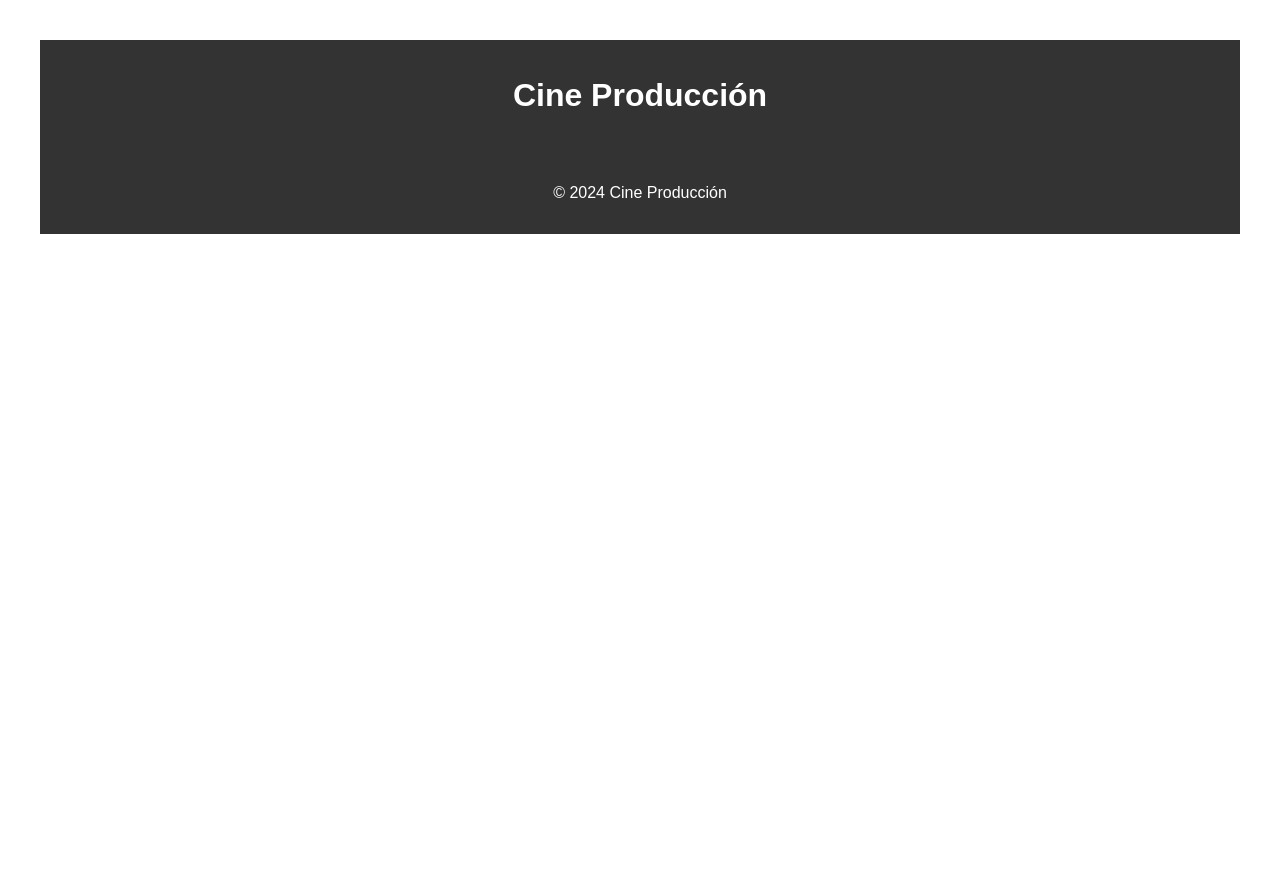
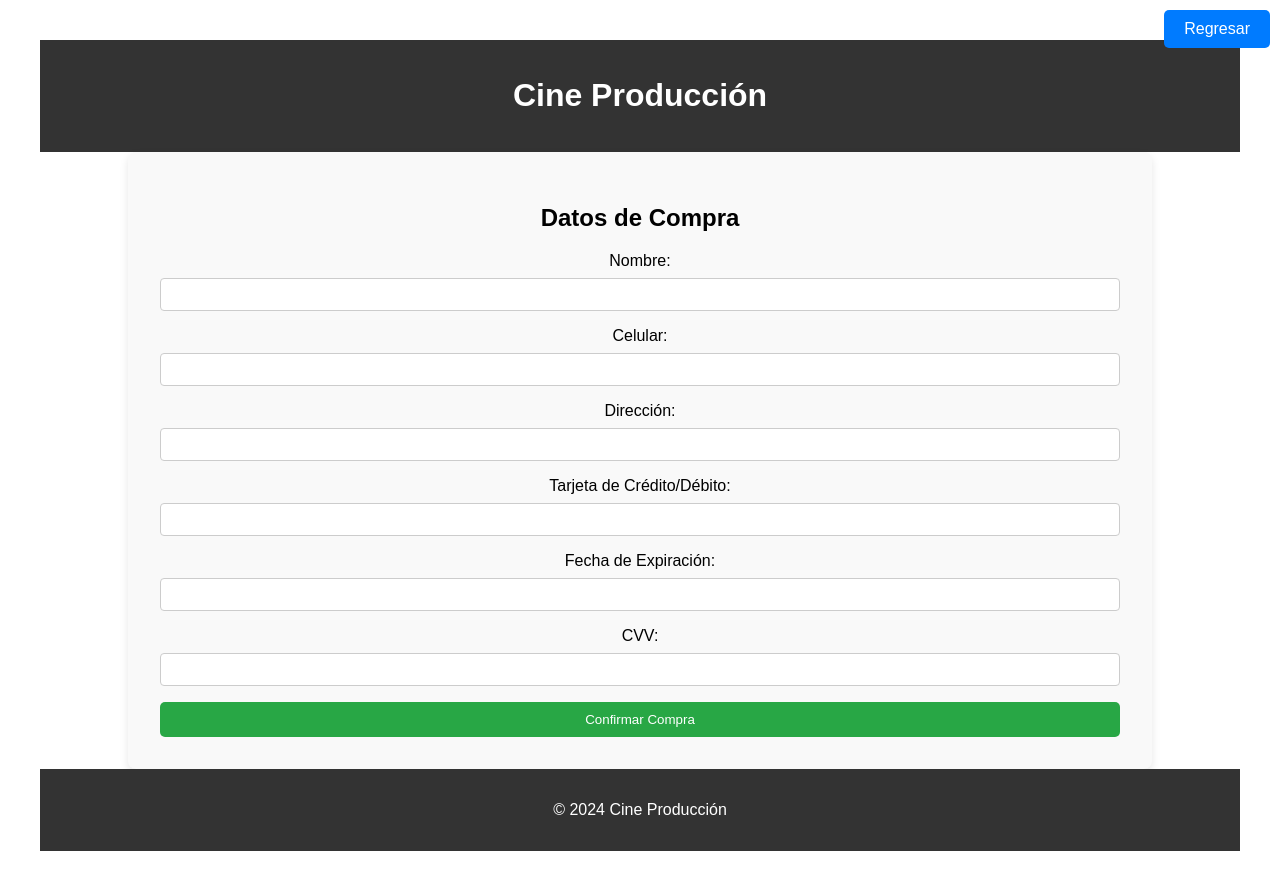
Before and after one commit to JNarvaez712/Proyecto---EDyA2, a React (Vite) app in the folder proyecto-cine/: page /checkout in a window 1280 px wide. Before the commit the page ends 800 px from the top, so only its background shows below. Built offline with nearby package versions, Linux system fonts and the light colour scheme; no server answers.

Commit message:
Avances del proyecto

```diff
--- a/proyecto-cine/package.json
+++ b/proyecto-cine/package.json
@@ -10,6 +10,8 @@
     "preview": "vite preview"
   },
   "dependencies": {
+    "jspdf": "^2.5.2",
+    "qrcode": "^1.5.4",
     "react": "^18.3.1",
     "react-dom": "^18.3.1",
     "react-router-dom": "^6.26.2"
--- a/proyecto-cine/src/App.jsx
+++ b/proyecto-cine/src/App.jsx
@@ -3,13 +3,17 @@ import { BrowserRouter as Router, Route, Routes } from 'react-router-dom';
 import Header from './componentes/header';
 import MovieList from './componentes/movielist';
 import Footer from './componentes/footer';
-import SeatReservation from './componentes/seatReservation';
 import FoodCombos from './componentes/combos';
+import Purchase from './componentes/purchase';
 import './App.css';
+import Reserve from './componentes/reserve';
+import Checkout from './componentes/checkout';
 
 const App = () => {
   const [movies, setMovies] = useState([]);
   const [combos, setCombos] = useState([]);
+  const [selectedSeats, setSelectedSeats] = useState([]);
+  const [selectedMovie, setSelectedMovie] = useState(null);
 
   useEffect(() => {
     const fetchMovies = async () => {
@@ -64,8 +68,10 @@ const App = () => {
       <Header />
       <Routes>
         <Route exact path="/" element={<MovieList movies={movies} />} />
-        <Route path="/reserve/:id" element={<SeatReservation movie={movies.find(m => m.id === parseInt(window.location.pathname.split('/').pop(), 10))} />} />
+        <Route path="/reserve/:id" element={<Reserve movies={movies} setSelectedSeats={setSelectedSeats} setSelectedMovie={setSelectedMovie}/>} />
         <Route path="/combos" element={<FoodCombos combos={combos} />} />
+        <Route path="/purchase" element={<Purchase selectedMovie={selectedMovie}/>} />
+        <Route path="/checkout" element={<Checkout />} />
       </Routes>
       <Footer />
     </Router>
--- /dev/null
+++ b/proyecto-cine/src/checkout.css
@@ -0,0 +1,49 @@
+.checkout-page {
+  padding: 2rem;
+  background-color: #f9f9f9;
+  border-radius: 8px;
+  box-shadow: 0 4px 8px rgba(0, 0, 0, 0.1);
+  max-width: 80%;
+  margin: 0 auto;
+}
+
+.checkout-page h2 {
+  text-align: center;
+  margin-bottom: 20px;
+}
+
+.checkout-form {
+  display: flex;
+  flex-direction: column;
+  gap: 1rem;
+}
+
+.form-group {
+  display: flex;
+  flex-direction: column;
+}
+
+.form-group label {
+  margin-bottom: 0.5rem;
+}
+
+.form-group input {
+  padding: 0.5rem;
+  border: 1px solid #ccc;
+  border-radius: 4px;
+}
+
+.submit-button {
+  background-color: #28a745;
+  color: white;
+  border: none;
+  padding: 10px 20px;
+  border-radius: 5px;
+  cursor: pointer;
+  transition: background-color 0.3s, transform 0.3s;
+}
+
+.submit-button:hover {
+  background-color: #218838;
+  transform: scale(1.05);
+}
--- /dev/null
+++ b/proyecto-cine/src/componentes/checkout.jsx
@@ -0,0 +1,103 @@
+import React, { useState } from 'react';
+import { useLocation, useNavigate } from 'react-router-dom';
+import jsPDF from 'jspdf';
+import QRCode from 'qrcode';
+import '../checkout.css';
+
+const Checkout = () => {
+    const location = useLocation();
+    const navigate = useNavigate();
+    const { selectedSeats, selectedCombo, selectedMovie } = location.state || {};
+    const [formData, setFormData] = useState({
+        name: '',
+        phone: '',
+        address: '',
+        cardNumber: '',
+        expiryDate: '',
+        cvv: ''
+    });
+
+    const handleChange = (e) => {
+        const { name, value } = e.target;
+        setFormData((prevData) => ({
+        ...prevData,
+        [name]: value
+        }));
+    };
+
+    const handleSubmit = async (e) => {
+        e.preventDefault();
+        console.log('Datos de compra:', formData);
+
+        // Generar el contenido del recibo
+        const receiptContent = `
+            Nombre: ${formData.name}
+            Celular: ${formData.phone}
+            Dirección: ${formData.address}
+            Película: ${selectedMovie}
+            Asientos: ${selectedSeats.join(', ')}
+            Combo: ${selectedCombo.name} - ${selectedCombo.description}
+            Precio: ${new Intl.NumberFormat('es-CO', { style: 'currency', currency: 'COP' }).format(selectedCombo.price)}
+        `;
+
+        // Generar el código QR
+        const qrCodeDataUrl = await QRCode.toDataURL(receiptContent);
+
+        // Crear el PDF
+        const doc = new jsPDF();
+        doc.text('Recibo de Compra', 10, 10);
+        doc.text(`Nombre: ${formData.name}`, 10, 20);
+        doc.text(`Celular: ${formData.phone}`, 10, 30);
+        doc.text(`Dirección: ${formData.address}`, 10, 40);
+        doc.text(`Película: ${selectedMovie}`, 10, 50);
+        doc.text(`Asientos: ${selectedSeats.join(', ')}`, 10, 60);
+        doc.text(`Combo: ${selectedCombo.name} - ${selectedCombo.description}`, 10, 70);
+        doc.text(`Precio: ${new Intl.NumberFormat('es-CO', { style: 'currency', currency: 'COP' }).format(selectedCombo.price)}`, 10, 80);
+        doc.addImage(qrCodeDataUrl, 'PNG', 10, 90, 50, 50);
+
+        doc.save('recibo.pdf');
+        navigate('/');
+    };
+
+    const handleBackClick = () => {
+        navigate('/purchase', { state: { selectedSeats, selectedCombo, selectedMovie } });
+    }
+
+    return (
+        <div className="checkout-page">
+            <div className="back-button-container">
+                <button className="back-button"  onClick={handleBackClick}>Regresar</button>
+            </div>
+            <h2>Datos de Compra</h2>
+            <form onSubmit={handleSubmit} className="checkout-form">
+                <div className="form-group">
+                    <label htmlFor="name">Nombre:</label>
+                    <input type="text" id="name" name="name" value={formData.name} onChange={handleChange} required />
+                </div>
+                <div className="form-group">
+                    <label htmlFor="phone">Celular:</label>
+                    <input type="tel" id="phone" name="phone" value={formData.phone} onChange={handleChange} required />
+                </div>
+                <div className="form-group">
+                    <label htmlFor="address">Dirección:</label>
+                    <input type="text" id="address" name="address" value={formData.address} onChange={handleChange} required />
+                </div>
+                <div className="form-group">
+                    <label htmlFor="cardNumber">Tarjeta de Crédito/Débito:</label>
+                    <input type="text" id="cardNumber" name="cardNumber" value={formData.cardNumber} onChange={handleChange} required />
+                </div>
+                <div className="form-group">
+                    <label htmlFor="expiryDate">Fecha de Expiración:</label>
+                    <input type="text" id="expiryDate" name="expiryDate" value={formData.expiryDate} onChange={handleChange} required />
+                </div>
+                <div className="form-group">
+                    <label htmlFor="cvv">CVV:</label>
+                    <input type="text" id="cvv" name="cvv" value={formData.cvv} onChange={handleChange} required />
+                </div>
+                <button type="submit" className="submit-button">Confirmar Compra</button>
+            </form>
+        </div>
+    );
+};
+
+export default Checkout;
--- a/proyecto-cine/src/componentes/combos.jsx
+++ b/proyecto-cine/src/componentes/combos.jsx
@@ -1,13 +1,19 @@
 import React from 'react';
-import { Link, useNavigate } from 'react-router-dom';
+import { useLocation, useNavigate } from 'react-router-dom';
 import '../combos.css';
 
 const FoodCombos = ({ combos }) => {
   const navigate = useNavigate();
+  const location = useLocation();
+  const { selectedSeats } = location.state || {};
 
   const handleBackClick = () => {
-    navigate('/reserve/:id');
+    navigate('/reserve/:id', { state: { selectedSeats } });
   };
+
+  const handleOrderClick = (combo) => {
+    navigate('/purchase', { state: { selectedSeats, selectedCombo: combo } });
+  }
 
   const formatPrice = (price) => {
     return new Intl.NumberFormat('es-CO', { style: 'currency', currency: 'COP' }).format(price);
@@ -25,7 +31,7 @@ const FoodCombos = ({ combos }) => {
             <h3>{combo.name}</h3>
             <p>{combo.description}</p>
             <p className="combo-price">{formatPrice(combo.price)}</p>
-            <Link to={`/order/${combo.id}`} className="order-button">Ordenar</Link>
+            <button onClick={() => handleOrderClick(combo)} className='order-button'>Ordenar</button>
           </div>
         </div>
       ))}
--- a/proyecto-cine/src/componentes/movielist.jsx
+++ b/proyecto-cine/src/componentes/movielist.jsx
@@ -10,7 +10,7 @@ const MovieList = ({ movies }) => {
           <div className="movie-details">
             <h3>{movie.title}</h3>
             <p>{movie.description}</p>
-            <Link to={`/reserve/${movie.id}`} className="reserve-button">Reservar tus boletas</Link>
+            <Link to={`/reserve/${movie.id}`} className="reserve-button">Reserva tus boletas</Link>
           </div>
         </div>
       ))}
--- /dev/null
+++ b/proyecto-cine/src/componentes/purchase.jsx
@@ -0,0 +1,48 @@
+import React from "react";
+import { useLocation, useNavigate } from "react-router-dom";
+import '../purchase.css';
+
+const Purchase = ({ selectedMovie }) => {
+    const location = useLocation();
+    const navigate = useNavigate();
+    const { selectedSeats, selectedCombo } = location.state || {};
+
+    const handleBackClick = () => {
+        navigate('/combos', {state: {selectedSeats}});
+    }
+
+    const handleConfirmClick = () => {
+        navigate('/checkout', { state: { selectedSeats, selectedCombo, selectedMovie } });
+    }
+
+    return (
+        <div className="purchase-page">
+            <div className="back-button-container">
+                <button className="back-button"  onClick={handleBackClick}>Regresar</button>
+            </div>
+            <h2>Confirmación de pago</h2>
+            <div className="purchase-details">
+                <h3>Asientos seleccionados</h3>
+                <ul>
+                    {selectedSeats && selectedSeats.map((seat, index) => (
+                        <li key={index}>{seat}</li>
+                    ))}
+                </ul>
+                <h3>Combo Seleccionado:</h3>
+                {selectedCombo && (
+                    <div className="combo-details">
+                        <img src={selectedCombo.image} alt={selectedCombo.name} className="combo-image"/>
+                        <div>
+                            <h4>{selectedCombo.name}</h4>
+                            <p>{selectedCombo.description}</p>
+                            <p className="combo-price">{new Intl.NumberFormat('es-CO', {style: 'currency', currency:'COP'}).format(selectedCombo.price)}</p>
+                        </div>
+                    </div>
+                )}
+            </div>
+            <button className="confirm-button" onClick={handleConfirmClick}>Comprar</button>
+        </div>
+    )
+}
+
+export default Purchase;
--- /dev/null
+++ b/proyecto-cine/src/componentes/reserve.jsx
@@ -0,0 +1,16 @@
+import React from "react";
+import { useParams } from "react-router-dom";
+import SeatReservation from "./seatReservation";
+
+const Reserve = ({movies, setSelectedSeats, setSelectedMovie}) => {
+    const { id } = useParams();
+    const movie = movies.find(m => m.id === parseInt(id, 10));
+
+    React.useEffect(()=>{
+        setSelectedMovie(movie.title);
+    }, [movie, setSelectedMovie]);
+
+    return <SeatReservation movie={movie} setSelectedSeats={setSelectedSeats} />;
+}
+
+export default Reserve;
--- /dev/null
+++ b/proyecto-cine/src/purchase.css
@@ -0,0 +1,92 @@
+.purchase-page {
+  padding: 2rem;
+  background-color: #f9f9f9;
+  border-radius: 8px;
+  box-shadow: 0 4px 8px rgba(0, 0, 0, 0.1);
+  max-width: 80%;
+  margin: 0 auto;
+  position: relative;
+}
+
+.back-button-container {
+    margin-bottom: 20px;
+}
+
+.back-button {
+  background-color: #007bff;
+  color: white;
+  border: none;
+  padding: 10px 20px;
+  border-radius: 5px;
+  cursor: pointer;
+  transition: background-color 0.3s, transform 0.3s;
+}
+
+.back-button:hover {
+  background-color: #0056b3;
+  transform: scale(1.05);
+}
+
+.confirm-button {
+  background-color: #28a745;
+  color: white;
+  border: none;
+  padding: 10px 20px;
+  border-radius: 5px;
+  cursor: pointer;
+  transition: background-color 0.3s, transform 0.3s;
+  margin-top: 20px;
+}
+
+.confirm-button:hover {
+  background-color: #218838;
+  transform: scale(1.05);
+}
+
+.purchase-details {
+  margin-bottom: 20px;
+}
+
+.purchase-details h3 {
+  margin-bottom: 10px;
+}
+
+.purchase-details ul {
+  list-style-type: none;
+  padding: 0;
+}
+
+.purchase-details ul li {
+  background-color: #fff;
+  margin-bottom: 5px;
+  padding: 10px;
+  border-radius: 4px;
+  box-shadow: 0 4px 8px rgba(0, 0, 0, 0.1);
+}
+
+.combo-details {
+  display: flex;
+  flex-direction: column;
+  align-items: center;
+  margin-top: 20px;
+}
+
+.combo-image {
+  width: 100%;
+  max-width: 300px;
+  border-radius: 8px;
+  box-shadow: 0 4px 8px rgba(0, 0, 0, 0.1);
+}
+
+.combo-details h4 {
+  margin: 0;
+}
+
+.combo-details p {
+  margin: 5px 0;
+}
+
+.combo-price {
+  font-weight: bold;
+  color: #333;
+}
```
Also changed, not shown: proyecto-cine/src/componentes/seatReservation.jsx (+5 -4 lines), 1 other file (tests, documents, lock files or other folders).
